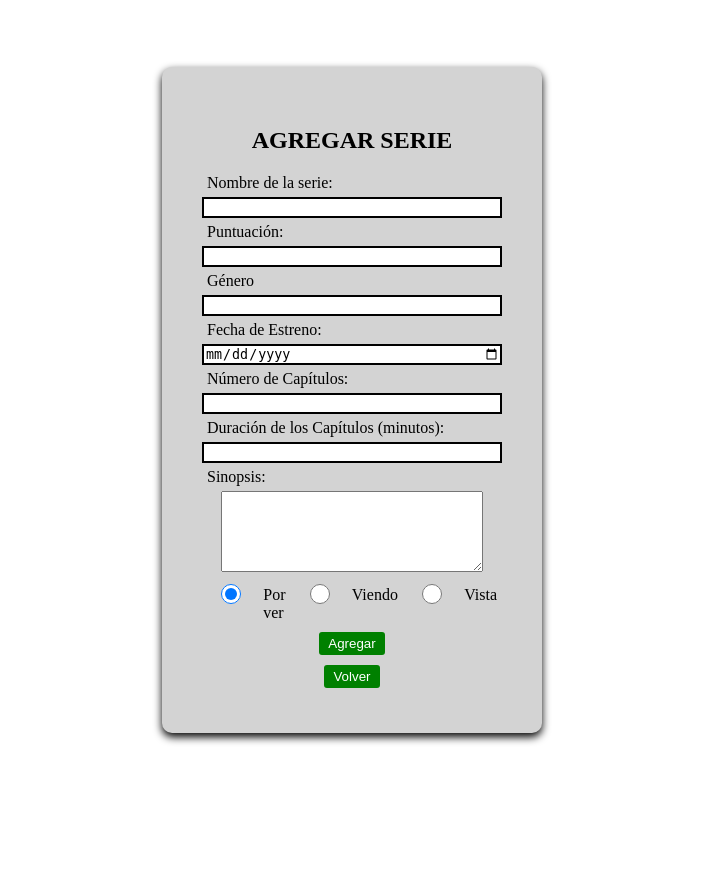
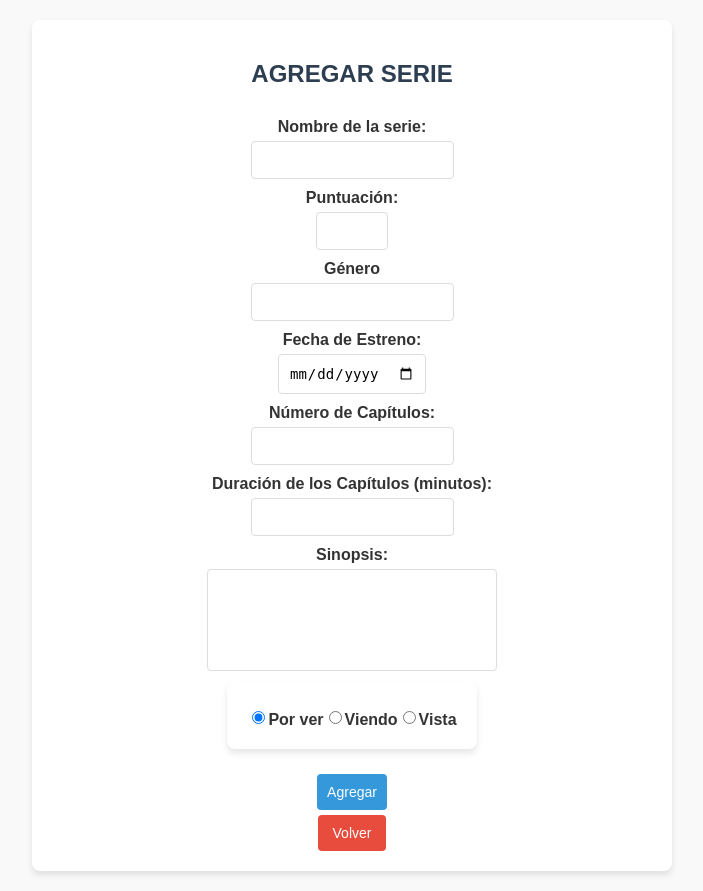
Before and after one commit to Curro85/Flask_Gestion_Series, a Flask app: page /agregar in a window 1280 px wide. Shown: the whole page, without its empty margins (288-991 px from the left). Before the commit the page ends 744 px from the top, so only its background shows below. Run offline with Flask 3, Linux system fonts and the light colour scheme.

Commit message:
CSS añadido

```diff
--- a/static/styles.css
+++ b/static/styles.css
@@ -1,74 +1,136 @@
 body {
-    display: flex;
-    justify-content: center;
-    align-items: center;
-    height: 100vh;
+    font-family: Arial, sans-serif;
+    background-color: #f9f9f9;
     margin: 0;
+    padding: 0;
+    color: #333;
 }
 
-.login_div {
-    width: 300px;
-    background-color: lightgrey;
-    padding: 40px;
-    text-align: center;
-    box-shadow: 0 4px 8px;
-    border-radius: 10px;
+h2, h3, h4 {
+    color: #2c3e50;
 }
 
-.register_div {
-    width: 300px;
-    background-color: lightgrey;
-    padding: 40px;
-    text-align: center;
-    box-shadow: 0 4px 8px;
-    border-radius: 10px;
+a {
+    text-decoration: none;
+    color: #3498db;
 }
 
-.agregar_div {
-    width: 300px;
-    background-color: lightgrey;
-    padding: 40px;
-    text-align: center;
-    box-shadow: 0 4px 8px;
-    border-radius: 10px;
+a:hover {
+    cursor: pointer;
+    color: #2980b9;
+}
+
+div {
+    margin: 20px auto;
+    padding: 20px;
+    max-width: 600px;
+    background-color: #ffffff;
+    box-shadow: 0 4px 6px rgba(0, 0, 0, 0.1);
+    border-radius: 8px;
+}
+
+form {
+    display: flex;
+    flex-direction: column;
+}
+
+form label {
+    font-weight: bold;
+    margin-top: 10px;
+}
+
+form input, form textarea, form button {
+    margin-top: 5px;
+    padding: 10px;
+    border: 1px solid #ddd;
+    border-radius: 4px;
+    font-size: 14px;
+}
+
+form textarea {
+    resize: none;
+}
+
+form button {
+    background-color: #3498db;
+    color: #fff;
+    border: none;
+    cursor: pointer;
+}
+
+form button:hover {
+    background-color: #2980b9;
 }
 
 .radio_div {
+    margin-top: 10px;
     display: flex;
-    margin-top: 5px;
-}
-
-.radio_div > input[type=radio] {
-    height: 20px;
-}
-
-form label {
-    display: block;
-    text-align: left;
-    margin: 5px;
-}
-
-input {
-    width: 100%;
-    box-sizing: border-box;
-    border: 2px solid black;
-    outline: none;
-    transition: border 0.3s;
-}
-
-input:focus {
-    border:2px solid green;
+    justify-content: space-between;
 }
 
 button {
-    background-color: green;
-    margin: 5px;
-    border: solid green;
-    border-radius: 3px;
-    color: white;
-    transition: background-color 0.5s;
+    font-size: 14px;
+    margin-top: 5px;
+    padding: 10px 15px;
+    border-radius: 4px;
+    border: none;
+    cursor: pointer;
 }
 
 button:hover {
-    background-color: darkseagreen;
+    opacity: 0.9;
 }
+
+a button {
+    background-color: #e74c3c;
+    color: white;
+}
+
+a button:hover {
+    background-color: #c0392b;
+}
+
+ul {
+    background-color: lightgrey;
+    width: 250px;
+    list-style-type: none;
+    padding: 0;
+    border-radius: 5px;
+}
+
+li {
+    margin: 5px 0;
+}
+
+p {
+    margin: 10px 0;
+}
+
+.error {
+    color: #e74c3c;
+    font-weight: bold;
+}
+
+.login_div, .register_div, .agregar_div {
+    text-align: center;
+}
+
+.login_div form, .register_div form, .agregar_div form {
+    align-items: center;
+}
+
+h2 {
+    font-size: 24px;
+    margin-bottom: 20px;
+}
+
+h3 {
+    font-size: 20px;
+    margin-top: 30px;
+}
+
+h4 {
+    margin: 15px 0 5px;
+    font-size: 18px;
+    color: #34495e;
+}
--- a/templates/home.html
+++ b/templates/home.html
@@ -3,6 +3,7 @@
 <head>
     <meta charset="UTF-8">
     <title>Lista de Series</title>
+    <link rel="stylesheet" href="{{ url_for('static', filename='styles.css') }}">
 </head>
 <body>
     {% if logged_in %}
--- a/templates/login.html
+++ b/templates/login.html
@@ -16,10 +16,9 @@
             <input type="password" id="password" name="password" required>
             <button type="submit">Entrar</button>
         </form>
-        <a href="{{ url_for('register_func') }}"><button>Registrarse</button></a>
-        <p>Si no tiene cuenta, pulse el botón para registrarse</p>
+        <p>Si no tiene cuenta, <a href="{{ url_for('register_func') }}">pulse aquí para registrarse</a></p>
         {% if error %}
-            <p style="color: red">{{ error }}</p>
+            <p class="error">{{ error }}</p>
         {% endif %}
     </div>
 </body>
--- a/templates/register.html
+++ b/templates/register.html
@@ -18,7 +18,7 @@
         </form>
         <a href="{{ url_for('login_func') }}"><button>Volver</button></a>
         {% if error %}
-            <p style="color: red"> {{ error }}</p>
+            <p class="error"> {{ error }}</p>
         {% endif %}
     </div>
 </body>
```
